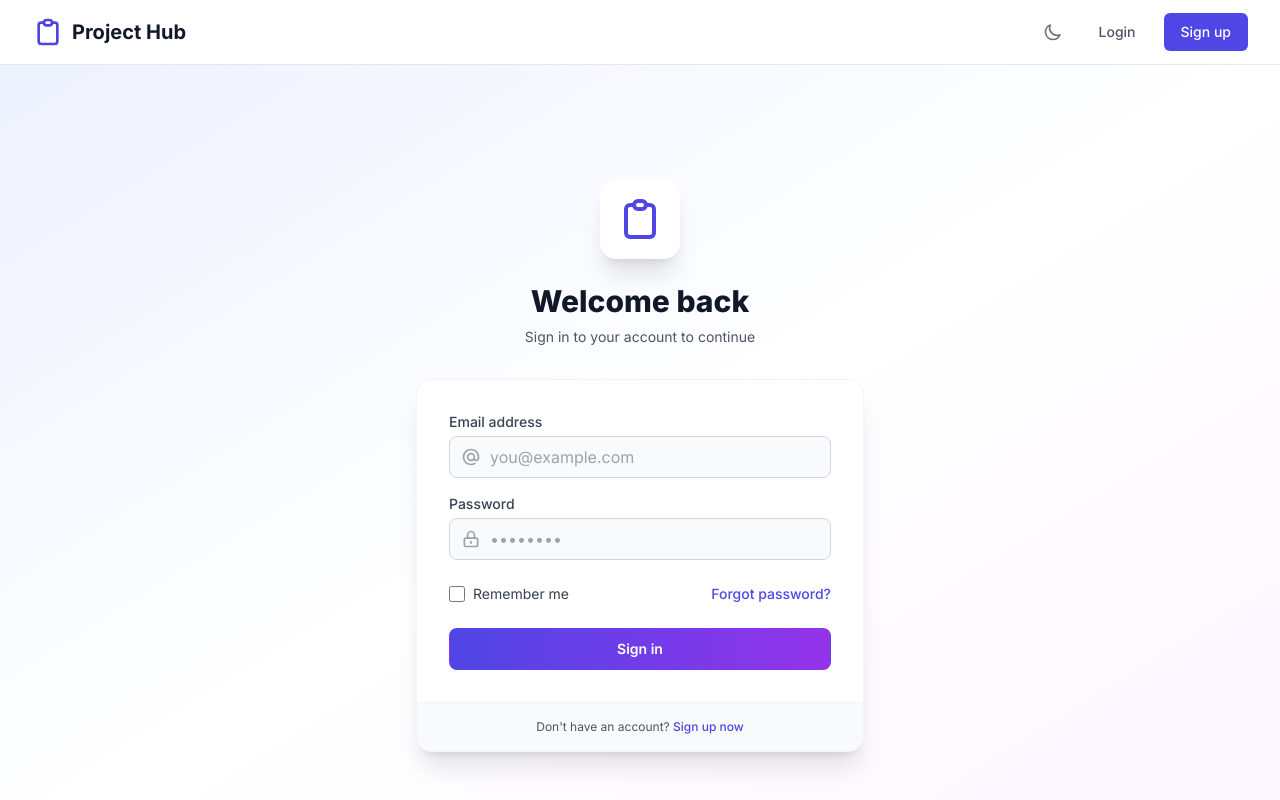
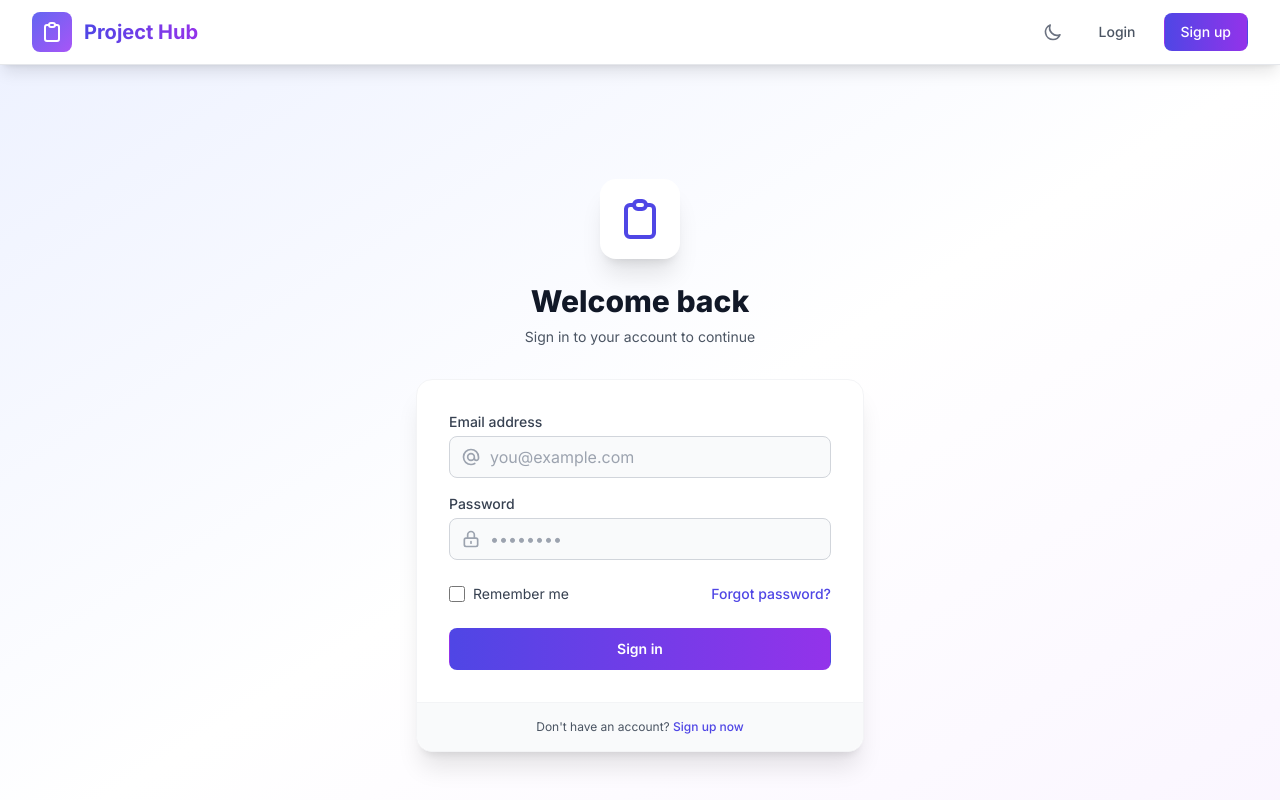
Before and after one commit to rayenfassatoui/management, a React (Create React App) app in the folder front/: page /login in a window 1280 px wide. Shown: the top 800 px of the page. Built offline with nearby package versions, Linux system fonts and the light colour scheme; no server answers.

Commit message:
update navbar

```diff
--- a/front/src/components/Navbar.js
+++ b/front/src/components/Navbar.js
@@ -1,24 +1,34 @@
 import { Link } from "react-router-dom";
 import { useLogout } from "../hooks/useLogout";
 import { useAuthContext } from "../hooks/useAuthContext";
-import ThemeToggle from './ThemeToggle';
+import ThemeToggle from "./ThemeToggle";
+import { useState } from "react";
 
 const Navbar = () => {
   const { logout } = useLogout();
   const { user } = useAuthContext();
+  const [isDropdownOpen, setIsDropdownOpen] = useState(false);
+  const [isMobileMenuOpen, setIsMobileMenuOpen] = useState(false);
 
   const handleLogout = () => {
     logout();
+    setIsDropdownOpen(false);
+  };
+
+  const toggleDropdown = () => {
+    setIsDropdownOpen(!isDropdownOpen);
   };
 
   return (
-    <nav className="bg-white dark:bg-dark-card shadow-sm border-b border-gray-200 dark:border-dark-border">
+    <nav className="bg-white dark:bg-dark-card shadow-lg border-b border-gray-200 dark:border-dark-border sticky top-0 z-50 backdrop-blur-lg backdrop-filter bg-opacity-80 dark:bg-opacity-80">
       <div className="max-w-7xl mx-auto px-4 sm:px-6 lg:px-8">
         <div className="flex justify-between h-16">
-          <div className="flex">
-            <Link to="/" className="flex items-center">
+          {/* Logo and Brand */}
+          <div className="flex items-center">
+            <Link to="/" className="flex items-center space-x-3 group">
+              <div className="p-2 bg-gradient-to-br from-indigo-500 to-purple-500 rounded-lg transform group-hover:scale-110 transition-all duration-200">
                 <svg
-                className="h-8 w-8 text-indigo-600 dark:text-indigo-400"
+                  className="h-6 w-6 text-white"
                   fill="none"
                   viewBox="0 0 24 24"
                   stroke="currentColor"
@@ -30,31 +40,59 @@ const Navbar = () => {
                     d="M9 5H7a2 2 0 00-2 2v12a2 2 0 002 2h10a2 2 0 002-2V7a2 2 0 00-2-2h-2M9 5a2 2 0 002 2h2a2 2 0 002-2M9 5a2 2 0 012-2h2a2 2 0 012 2"
                   />
                 </svg>
-              <span className="ml-2 text-xl font-bold text-gray-900 dark:text-white">
+              </div>
+              <span className="text-xl font-bold bg-gradient-to-r from-indigo-600 to-purple-600 dark:from-indigo-400 dark:to-purple-400 bg-clip-text text-transparent">
                 Project Hub
               </span>
             </Link>
+
+            {/* Navigation Links - Desktop */}
           </div>
 
-          <div className="flex items-center">
-            {user ? (
+          {/* Right Side Menu */}
           <div className="flex items-center space-x-4">
             <ThemeToggle />
-                <span className="text-sm text-gray-600 dark:text-gray-300">
+
+            {user ? (
+              <div className="relative">
+                <button
+                  onClick={toggleDropdown}
+                  className="flex items-center space-x-3 p-2 rounded-lg hover:bg-gray-100 dark:hover:bg-dark-border transition-colors duration-200"
+                >
+                  <div className="w-8 h-8 rounded-full bg-gradient-to-r from-indigo-500 to-purple-500 flex items-center justify-center text-white font-semibold">
+                    {user.email[0].toUpperCase()}
+                  </div>
+                  <span className="hidden md:block text-sm text-gray-700 dark:text-gray-300">
                     {user.email}
                   </span>
+                  <svg
+                    className={`w-4 h-4 text-gray-500 transform transition-transform duration-200 ${
+                      isDropdownOpen ? "rotate-180" : ""
+                    }`}
+                    fill="none"
+                    viewBox="0 0 24 24"
+                    stroke="currentColor"
+                  >
+                    <path
+                      strokeLinecap="round"
+                      strokeLinejoin="round"
+                      strokeWidth={2}
+                      d="M19 9l-7 7-7-7"
+                    />
+                  </svg>
+                </button>
+
+                {/* Dropdown Menu */}
+                {isDropdownOpen && (
+                  <div className="absolute right-0 mt-2 w-48 rounded-lg shadow-lg bg-white dark:bg-dark-card border border-gray-100 dark:border-dark-border">
+                    <div className="py-1">
+
                       <button
                         onClick={handleLogout}
-                  className="inline-flex items-center px-4 py-2
-                    border border-transparent text-sm font-medium rounded-md
-                    text-white bg-indigo-600 hover:bg-indigo-700
-                    dark:bg-indigo-500 dark:hover:bg-indigo-600
-                    focus:outline-none focus:ring-2 focus:ring-offset-2
-                    focus:ring-indigo-500 dark:focus:ring-offset-dark-card
-                    transition-colors duration-200"
+                        className="dropdown-item text-red-600 dark:text-red-400"
                       >
                         <svg
-                    className="mr-2 h-4 w-4"
+                          className="dropdown-icon"
                           fill="none"
                           viewBox="0 0 24 24"
                           stroke="currentColor"
@@ -69,25 +107,15 @@ const Navbar = () => {
                         Logout
                       </button>
                     </div>
+                  </div>
+                )}
+              </div>
             ) : (
               <div className="flex items-center space-x-4">
-                <ThemeToggle />
-                <Link
-                  to="/login"
-                  className="text-gray-600 dark:text-gray-300 hover:text-gray-900 dark:hover:text-white px-3 py-2 rounded-md text-sm font-medium transition duration-150"
-                >
+                <Link to="/login" className="nav-link">
                   Login
                 </Link>
-                <Link
-                  to="/signup"
-                  className="inline-flex items-center px-4 py-2
-                    border border-transparent text-sm font-medium rounded-md
-                    text-white bg-indigo-600 hover:bg-indigo-700
-                    dark:bg-indigo-500 dark:hover:bg-indigo-600
-                    focus:outline-none focus:ring-2 focus:ring-offset-2
-                    focus:ring-indigo-500 dark:focus:ring-offset-dark-card
-                    transition-colors duration-200"
-                >
+                <Link to="/signup" className="button-primary">
                   Sign up
                 </Link>
               </div>
--- a/front/src/config.js
+++ b/front/src/config.js
@@ -1,3 +1,4 @@
+
 const config = {
   apiUrl: process.env.REACT_APP_BASE_URL
 };
--- a/front/src/index.css
+++ b/front/src/index.css
@@ -4,3 +4,33 @@
 @tailwind base;
 @tailwind components;
 @tailwind utilities;
+
+@layer components {
+  .nav-link {
+    @apply px-3 py-2 text-sm font-medium text-gray-600 dark:text-gray-300
+           hover:text-indigo-600 dark:hover:text-indigo-400
+           rounded-md transition-colors duration-200;
+  }
+
+  .dropdown-item {
+    @apply flex items-center px-4 py-2 text-sm text-gray-700 dark:text-gray-300
+           hover:bg-gray-100 dark:hover:bg-dark-border
+           transition-colors duration-200 w-full;
+  }
+
+  .dropdown-icon {
+    @apply mr-3 h-5 w-5 text-gray-400 dark:text-gray-500;
+  }
+
+  .button-primary {
+    @apply inline-flex items-center px-4 py-2
+           border border-transparent text-sm font-medium rounded-lg
+           text-white bg-gradient-to-r from-indigo-600 to-purple-600
+           hover:from-indigo-700 hover:to-purple-700
+           dark:from-indigo-500 dark:to-purple-500
+           dark:hover:from-indigo-600 dark:hover:to-purple-600
+           focus:outline-none focus:ring-2 focus:ring-offset-2
+           focus:ring-indigo-500 dark:focus:ring-offset-dark-bg
+           transform transition-all duration-200 hover:scale-105;
+  }
+}
```
Lines whose indentation alone changed are shown as unchanged.
